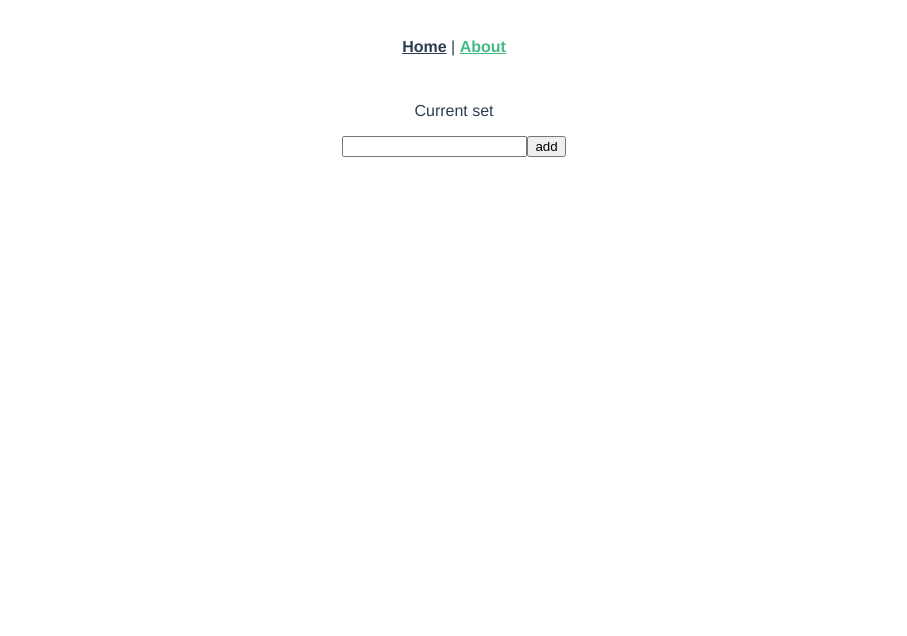
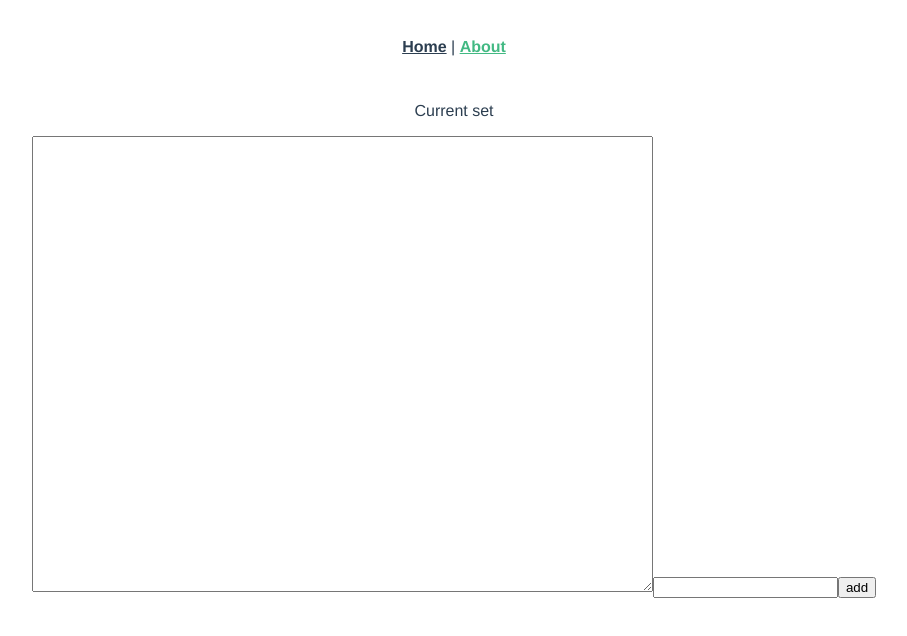
Before and after one commit to Chikseen/asslyzer, a Vue app: page /about in a window 1280 px wide. Shown: the top 636 px of the page, without its empty margins (186-1093 px from the left). Built offline with nearby package versions, Linux system fonts and the light colour scheme; the HTML template or start-up script is replaced by a standard one.

Commit message:
added working for mov cqto imul ididvq

```diff
--- a/src/components/GraphPrinter.vue
+++ b/src/components/GraphPrinter.vue
@@ -2,7 +2,7 @@
   <div class="graphWrapper">
     <div v-for="(item, index) in toDisplay" :key="index + 2">
       <div>
-        <p class="graphWrapper_com_nos" :style="`top: ${index * 25}px;`">{{ arr[index] }}</p>
+        <p class="graphWrapper_com_nos" :style="`top: ${index * 25}px;`">{{ arr[index].name }}</p>
         <p class="graphWrapper_com" :style="`top: ${index * 25}px; left: ${(index + 2) * 25 + item.IF}px;`">IF</p>
       </div>
       <p class="graphWrapper_com" :style="`top: ${index * 25}px; left: ${(index + 2) * 25 + item.ID}px;`">ID</p>
@@ -24,24 +24,34 @@ export default {
       let localOffset = { IF: 0, ID: 25, RE: 50, X: 75, WB: 100 };
 
       for (let i = 0; i < this.arr.length; i++) {
-        console.log("calls");
-
-        switch (this.arr[i]) {
+        switch (this.arr[i].name) {
+          // MOV
           case "mov":
             console.log("mov");
-            if (i != 0) {
-              arr.push({ ...localOffset });
-              localOffset.RE = localOffset.RE + 50;
-              localOffset.X = localOffset.X + 50;
-              localOffset.WB = localOffset.WB + 50;
+            console.log("mov", this.arr[i].name);
+            if (this.arr[i - 1] && this.arr[i - 1].adrs && this.arr[i].adrs) {
+              console.log("hi", this.arr[i].adrs.filter((element) => this.arr[i - 1].adrs.includes(element)).length != 0);
+              if (this.arr[i].adrs.filter((element) => this.arr[i - 1].adrs.includes(element)).length != 0) {
+                arr.push({ ...localOffset });
+                localOffset.RE = localOffset.RE + 50;
+                localOffset.X = localOffset.X + 50;
+                localOffset.WB = localOffset.WB + 75;
+              } else {
+                arr.push({ ...localOffset });
+                localOffset.RE = localOffset.RE + 50;
+                localOffset.X = localOffset.X + 50;
+                localOffset.WB = localOffset.WB + 50;
+              }
             } else {
+              console.log("thisused???")
               arr.push({ ...localOffset });
               localOffset.RE = localOffset.RE + 50;
               localOffset.X = localOffset.X + 50;
               localOffset.WB = localOffset.WB + 75;
             }
             break;
-          case "imu":
+          // IMU
+          case "imul":
             console.log("imu");
             arr.push({ ...localOffset });
             localOffset.RE = localOffset.RE + 25;
@@ -61,7 +71,7 @@ export default {
             localOffset.WB = localOffset.WB - 50;
             break;
           default:
-            return null;
+            return { localOffset };
         }
       }
       return arr;
--- a/src/views/AboutView.vue
+++ b/src/views/AboutView.vue
@@ -2,10 +2,13 @@
   <div class="about">
     <div>
       <p>Current set</p>
-      <p class="arrlist" v-for="(item, index) in input" :key="index" @click="rem(index)">
-        {{ item }}
-      </p>
+      <div class="arrlist_wrapper">
+        <p class="arrlist" v-for="(item, index) in input" :key="index" @click="rem(index)">
+          {{ item }}
+        </p>
+      </div>
       <div>
+        <textarea name="mainI" id="" cols="75" rows="30" v-model="objdumb"></textarea>
         <input @keyup.enter="add" type="text" v-model="current" />
         <button @click="add">add</button>
       </div>
@@ -25,6 +28,7 @@ export default {
     return {
       input: [],
       current: "",
+      objdumb: "",
     };
   },
   methods: {
@@ -35,15 +39,211 @@ export default {
     rem(i) {
       this.input.splice(i, 1);
     },
+    checkmov(el) {
+      console.log(el);
+      let back = [];
+      if (el) {
+        el.forEach((elm) => {
+          const adrs = elm.match(/%+[a-zA-Z0-1]*/g);
+          console.log("l", adrs);
+          const name = elm.match(/[A-Za-z]*/);
+          if (name[0] === "cqto") back.push({ name: name[0], lvl: null, adrs: null });
+          else {
+            if (elm.match(/\(/)) {
+              back.push({ name: name[0], lvl: 1, adrs: adrs });
+            } else {
+              back.push({ name: name[0], lvl: 0, adrs: adrs });
+            }
+          }
+        });
+      }
+      return back;
+    },
+  },
+  watch: {
+    objdumb() {
+      console.log(this.objdumb);
+
+      const mov = this.objdumb.match(/(mov|imul|idivq)+[\s]+[:$,%?\-<>A-Za-z0-9()]*|cqto+\n/g);
+      console.log(this.checkmov(mov));
+
+      this.input = this.checkmov(mov);
+      return 1;
+    },
   },
 };
 </script>
 
 <style lang="scss">
-.arrlist:hover {
-  background-color: red;
+.arrlist {
+  margin: 5px;
+
+  &_wrapper {
+    display: flex;
+    flex-direction: row;
+  }
+
+  &:hover {
+    background-color: red;
+  }
 }
 .gp {
   position: relative;
 }
 </style>
+
+<!--
+
+   0:   55                      push   %rbp
+   1:   48 89 e5                mov    %rsp,%rbp
+   4:   48 83 ec 50             sub    $0x50,%rsp
+   8:   64 48 8b 04 25 28 00    mov    %fs:0x28,%rax
+   f:   00 00
+  11:   48 89 45 f8             mov    %rax,-0x8(%rbp)
+  15:   31 c0                   xor    %eax,%eax
+  17:   c7 45 d0 01 00 00 00    movl   $0x1,-0x30(%rbp)
+  1e:   c7 45 d4 05 00 00 00    movl   $0x5,-0x2c(%rbp)
+  25:   c7 45 d8 08 00 00 00    movl   $0x8,-0x28(%rbp)
+  2c:   c7 45 dc 03 00 00 00    movl   $0x3,-0x24(%rbp)
+  33:   c7 45 e0 04 00 00 00    movl   $0x4,-0x20(%rbp)
+  3a:   c7 45 e4 02 00 00 00    movl   $0x2,-0x1c(%rbp)
+  41:   c7 45 e8 06 00 00 00    movl   $0x6,-0x18(%rbp)
+  48:   c7 45 ec 09 00 00 00    movl   $0x9,-0x14(%rbp)
+  4f:   c7 45 f0 07 00 00 00    movl   $0x7,-0x10(%rbp)
+  56:   c7 45 bc 04 00 00 00    movl   $0x4,-0x44(%rbp)
+  5d:   8b 45 bc                mov    -0x44(%rbp),%eax
+  60:   89 c2                   mov    %eax,%edx
+  62:   c1 ea 1f                shr    $0x1f,%edx
+  65:   01 d0                   add    %edx,%eax
+  67:   d1 f8                   sar    %eax
+  69:   89 45 cc                mov    %eax,-0x34(%rbp)
+  6c:   83 7d cc 00             cmpl   $0x0,-0x34(%rbp)
+  70:   7e 18                   jle    8a <main+0x8a>
+  72:   83 6d cc 01             subl   $0x1,-0x34(%rbp)
+  76:   8b 45 cc                mov    -0x34(%rbp),%eax
+  79:   89 45 c4                mov    %eax,-0x3c(%rbp)
+  7c:   8b 45 cc                mov    -0x34(%rbp),%eax
+  7f:   48 98                   cltq
+  81:   8b 44 85 d0             mov    -0x30(%rbp,%rax,4),%eax
+  85:   89 45 c0                mov    %eax,-0x40(%rbp)
+  88:   eb 64                   jmp    ee <main+0xee>
+  8a:   83 7d bc 01             cmpl   $0x1,-0x44(%rbp)
+  8e:   0f 8e 36 01 00 00       jle    1ca <main+0x1ca>
+  94:   83 6d bc 01             subl   $0x1,-0x44(%rbp)
+  98:   8b 45 bc                mov    -0x44(%rbp),%eax
+  9b:   48 98                   cltq
+  9d:   8b 44 85 d0             mov    -0x30(%rbp,%rax,4),%eax
+  a1:   89 45 c0                mov    %eax,-0x40(%rbp)
+  a4:   8b 55 d0                mov    -0x30(%rbp),%edx
+  a7:   8b 45 bc                mov    -0x44(%rbp),%eax
+  aa:   48 98                   cltq
+  ac:   89 54 85 d0             mov    %edx,-0x30(%rbp,%rax,4)
+  b0:   c7 45 c4 00 00 00 00    movl   $0x0,-0x3c(%rbp)
+  b7:   eb 35                   jmp    ee <main+0xee>
+  b9:   8b 45 c8                mov    -0x38(%rbp),%eax
+  bc:   83 e8 01                sub    $0x1,%eax
+  bf:   48 98                   cltq
+  c1:   8b 54 85 d0             mov    -0x30(%rbp,%rax,4),%edx
+  c5:   8b 45 c8                mov    -0x38(%rbp),%eax
+  c8:   48 98                   cltq
+  ca:   8b 44 85 d0             mov    -0x30(%rbp,%rax,4),%eax
+  ce:   39 c2                   cmp    %eax,%edx
+  d0:   7e 04                   jle    d6 <main+0xd6>
+  d2:   83 6d c8 01             subl   $0x1,-0x38(%rbp)
+  d6:   8b 45 c8                mov    -0x38(%rbp),%eax
+  d9:   48 98                   cltq
+  db:   8b 54 85 d0             mov    -0x30(%rbp,%rax,4),%edx
+  df:   8b 45 c4                mov    -0x3c(%rbp),%eax
+  e2:   48 98                   cltq
+  e4:   89 54 85 d0             mov    %edx,-0x30(%rbp,%rax,4)
+  e8:   8b 45 c8                mov    -0x38(%rbp),%eax
+  eb:   89 45 c4                mov    %eax,-0x3c(%rbp)
+  ee:   8b 45 c4                mov    -0x3c(%rbp),%eax
+  f1:   83 c0 01                add    $0x1,%eax
+  f4:   01 c0                   add    %eax,%eax
+  f6:   89 45 c8                mov    %eax,-0x38(%rbp)
+  f9:   8b 45 c8                mov    -0x38(%rbp),%eax
+  fc:   3b 45 bc                cmp    -0x44(%rbp),%eax
+  ff:   7c b8                   jl     b9 <main+0xb9>
+ 101:   8b 45 c8                mov    -0x38(%rbp),%eax
+ 104:   3b 45 bc                cmp    -0x44(%rbp),%eax
+ 107:   75 3d                   jne    146 <main+0x146>
+ 109:   83 6d c8 01             subl   $0x1,-0x38(%rbp)
+ 10d:   8b 45 c8                mov    -0x38(%rbp),%eax
+ 110:   48 98                   cltq
+ 112:   8b 44 85 d0             mov    -0x30(%rbp,%rax,4),%eax
+ 116:   39 45 c0                cmp    %eax,-0x40(%rbp)
+ 119:   7f 23                   jg     13e <main+0x13e>
+ 11b:   8b 45 c8                mov    -0x38(%rbp),%eax
+ 11e:   48 98                   cltq
+ 120:   8b 54 85 d0             mov    -0x30(%rbp,%rax,4),%edx
+ 124:   8b 45 c4                mov    -0x3c(%rbp),%eax
+ 127:   48 98                   cltq
+ 129:   89 54 85 d0             mov    %edx,-0x30(%rbp,%rax,4)
+ 12d:   8b 45 c8                mov    -0x38(%rbp),%eax
+ 130:   48 98                   cltq
+ 132:   8b 55 c0                mov    -0x40(%rbp),%edx
+ 135:   89 54 85 d0             mov    %edx,-0x30(%rbp,%rax,4)
+ 139:   e9 87 00 00 00          jmp    1c5 <main+0x1c5>
+ 13e:   8b 45 c4                mov    -0x3c(%rbp),%eax
+ 141:   89 45 c8                mov    %eax,-0x38(%rbp)
+ 144:   eb 68                   jmp    1ae <main+0x1ae>
+ 146:   8b 45 c4                mov    -0x3c(%rbp),%eax
+ 149:   48 98                   cltq
+ 14b:   8b 44 85 d0             mov    -0x30(%rbp,%rax,4),%eax
+ 14f:   39 45 c0                cmp    %eax,-0x40(%rbp)
+ 152:   7f 0e                   jg     162 <main+0x162>
+ 154:   8b 45 c4                mov    -0x3c(%rbp),%eax
+ 157:   48 98                   cltq
+ 159:   8b 55 c0                mov    -0x40(%rbp),%edx
+ 15c:   89 54 85 d0             mov    %edx,-0x30(%rbp,%rax,4)
+ 160:   eb 63                   jmp    1c5 <main+0x1c5>
+ 162:   8b 45 c4                mov    -0x3c(%rbp),%eax
+ 165:   83 e8 01                sub    $0x1,%eax
+ 168:   89 c2                   mov    %eax,%edx
+ 16a:   c1 ea 1f                shr    $0x1f,%edx
+ 16d:   01 d0                   add    %edx,%eax
+ 16f:   d1 f8                   sar    %eax
+ 171:   89 45 c8                mov    %eax,-0x38(%rbp)
+ 174:   eb 38                   jmp    1ae <main+0x1ae>
+ 176:   8b 45 c8                mov    -0x38(%rbp),%eax
+ 179:   83 e8 01                sub    $0x1,%eax
+ 17c:   89 c2                   mov    %eax,%edx
+ 17e:   c1 ea 1f                shr    $0x1f,%edx
+ 181:   01 d0                   add    %edx,%eax
+ 183:   d1 f8                   sar    %eax
+ 185:   89 45 c4                mov    %eax,-0x3c(%rbp)
+ 188:   8b 45 c4                mov    -0x3c(%rbp),%eax
+ 18b:   48 98                   cltq
+ 18d:   8b 44 85 d0             mov    -0x30(%rbp,%rax,4),%eax
+ 191:   39 45 c0                cmp    %eax,-0x40(%rbp)
+ 194:   7e 22                   jle    1b8 <main+0x1b8>
+ 196:   8b 45 c4                mov    -0x3c(%rbp),%eax
+ 199:   48 98                   cltq
+ 19b:   8b 54 85 d0             mov    -0x30(%rbp,%rax,4),%edx
+ 19f:   8b 45 c8                mov    -0x38(%rbp),%eax
+ 1a2:   48 98                   cltq
+ 1a4:   89 54 85 d0             mov    %edx,-0x30(%rbp,%rax,4)
+ 1a8:   8b 45 c4                mov    -0x3c(%rbp),%eax
+ 1ab:   89 45 c8                mov    %eax,-0x38(%rbp)
+ 1ae:   8b 45 c8                mov    -0x38(%rbp),%eax
+ 1b1:   3b 45 cc                cmp    -0x34(%rbp),%eax
+ 1b4:   75 c0                   jne    176 <main+0x176>
+ 1b6:   eb 01                   jmp    1b9 <main+0x1b9>
+ 1b8:   90                      nop
+ 1b9:   8b 45 c8                mov    -0x38(%rbp),%eax
+ 1bc:   48 98                   cltq
+ 1be:   8b 55 c0                mov    -0x40(%rbp),%edx
+ 1c1:   89 54 85 d0             mov    %edx,-0x30(%rbp,%rax,4)
+ 1c5:   e9 a2 fe ff ff          jmp    6c <main+0x6c>
+ 1ca:   90                      nop
+ 1cb:   b8 00 00 00 00          mov    $0x0,%eax
+ 1d0:   48 8b 55 f8             mov    -0x8(%rbp),%rdx
+ 1d4:   64 48 2b 14 25 28 00    sub    %fs:0x28,%rdx
+ 1db:   00 00
+ 1dd:   74 05                   je     1e4 <main+0x1e4>
+ 1df:   e8 00 00 00 00          call   1e4 <main+0x1e4>
+ 1e4:   c9                      leave
+ 1e5:   c3                      ret
+
+ -->
```
Also changed, not shown: 1 other file (tests, documents, lock files or other folders).
